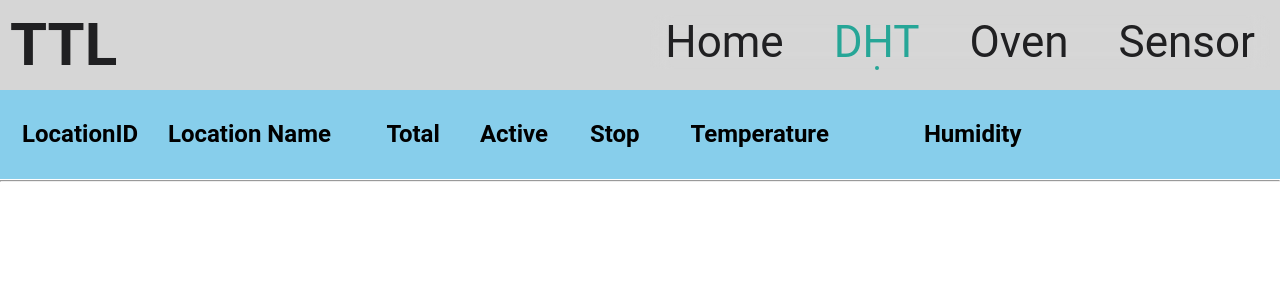
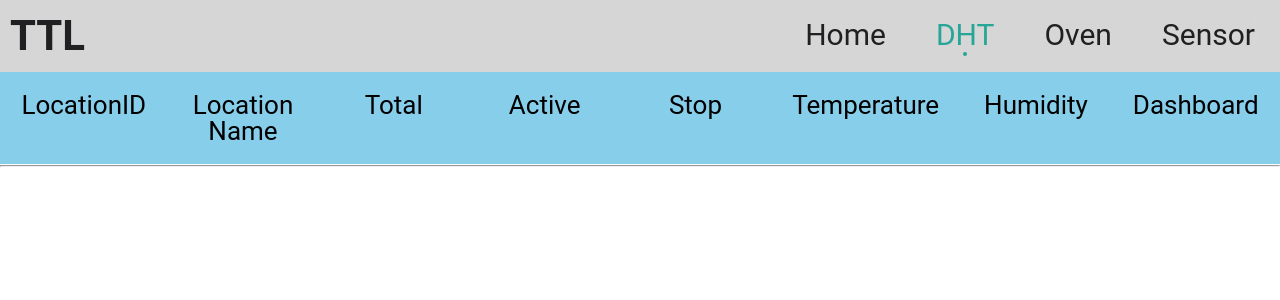
Before and after one commit to billy0705/IOT, a PHP site: page /displayDashboard in a window 1280 px wide. Shown: the top 300 px of the page. Run offline with PHP 8.4, Linux system fonts and the light colour scheme; data that the repository does not hold is empty.

Commit message:
dht sensor location not finish

```diff
--- a/css/styles.css
+++ b/css/styles.css
@@ -230,7 +230,7 @@ body {
     --ionicon-stroke-width: 35px;
 }
 
-/* main page */
+/*=============== Home ===============*/
 .choose-list {
     position: absolute;
     width: 100%;
@@ -309,6 +309,48 @@ body {
 .navbar-link.active samp{
     color: var(--orange-yellow-crayola);
 }
+
+
+/*=============== list bar ===============*/
+.list-bar {
+    /* overflow: hidden; */
+    background-color: skyblue;
+    margin: 20px 10px;;
+    /* padding: 20px 10px; */
+    font-size: var(--fs-6);
+    margin-bottom: 1px;
+}
+
+.list-item {
+    /* overflow: hidden; */
+    background-color: skyblue;
+    /* padding: 20px 10px; */
+    font-size: var(--fs-8);
+}
+
+/*=============== Sensor-location ===============*/
+
+.sensor-location {
+    display: table-row;
+    /* justify-content: space-around;
+    align-items: center; */
+    /* margin: 20px 10px; */
+}
+
+.sensor-location-locationID
+, .sensor-location-locationName
+, .sensor-location-temperature
+, .sensor-location-humidity
+, .sensor-location-dashboard
+, .sensor-location-total
+, .sensor-location-active
+, .sensor-location-stop  {
+    text-align: center;
+    display: table-cell;
+    width: 10%;
+    padding: 20px 10px;
+}
+
 
 
 /* ************************************* */
@@ -459,7 +501,7 @@ main .sensordashboard .sensordashboard-right {
 }
 
 
-@media screen and (min-width: 1200px) {
+/* @media screen and (min-width: 1200px) {
 
     :root {
         --fs-1: 60px;
@@ -475,4 +517,4 @@ main .sensordashboard .sensordashboard-right {
         padding: 15px 10px;
         justify-content: space-between;
     }
-}
+} */
--- a/displayDashboard/index.html
+++ b/displayDashboard/index.html
@@ -11,20 +11,21 @@
 		<div >
 			<main>
 			<div class="header"></div>
-			<div class="sensordashboard">
-				<a  style="display:block; width:10%; font-size:1.5em; font-weight:bold;">LocationID</a>
-				<a style="display:block; width:18%; font-size:1.5em; font-weight:bold;">Location Name</a>
-				<a style="display:block; width:8%; font-size:1.5em; font-weight:bold;">Total</a>
-				<a style="display:block; width:8%; font-size:1.5em; font-weight:bold;">Active</a>
-				<a style="display:block; width:8%; font-size:1.5em; font-weight:bold;">Stop</a>
-				<a style="display:block; width:15%; font-size:1.5em; font-weight:bold;">Temperature</a>
-				<a style="display:block; width:10px"></a>
-				<a style="display:block; width:15%; font-size:1.5em; font-weight:bold;">Humidity</a>
-				<div class="sensordashboard-right" style = "width:10%">
+			<div class="sensor-location-table" id="sensor-location-table">
+				<div class="sensor-location list-bar">
+					<a class="sensor-location-locationID">LocationID</a>
+					<a class="sensor-location-locationName">Location Name</a>
+					<a class="sensor-location-total">Total</a>
+					<a class="sensor-location-active">Active</a>
+					<a class="sensor-location-stop">Stop</a>
+					<a class="sensor-location-temperature">Temperature</a>
+					<a class="sensor-location-humidity">Humidity</a>
+					<a class="sensor-location-dashboard">Dashboard</a>
 				</div>
+				<hr>
 			</div>
-			<hr>
-			<div id="sensor-location-container"></div>
+
+			<!-- <div id="sensor-location-container"></div> -->
 			</main>
 		</div>
 
@@ -37,60 +38,54 @@
 				var divCount = data.locationCounts;
 				for (var i = 0; i < divCount; i++) {
 					var div = document.createElement('div');
-					div.className = 'sensordashboard'
+					div.className = 'sensor-location list-item'
 					var a = document.createElement('a');
-					a.style = 'display:block; width:10%; font-size:1em;;'
 					a.textContent = data.locationLists[i].locationID;
+					a.className= 'sensor-location-locationID';
 					div.appendChild(a);
 					var a = document.createElement('a');
-					a.style = 'display:block; width:18%; font-size:1em;'
 					a.textContent = data.locationLists[i].locationName;
+					a.className= 'sensor-location-locationName';
 					div.appendChild(a);
 					var a = document.createElement('a');
-					a.style = 'display:block; width:8%; font-size:1em;'
 					a.textContent = data.locationLists[i].total;
+					a.className= 'sensor-location-total';
 					div.appendChild(a);
 					var a = document.createElement('a');
-					a.style = 'display:block; width:8%; font-size:1em;'
 					a.textContent = data.locationLists[i].active;
+					a.className= 'sensor-location-active';
 					div.appendChild(a);
 					var a = document.createElement('a');
-					a.style = 'display:block; width:8%; font-size:1em;'
 					a.textContent = data.locationLists[i].stop;
+					a.className= 'sensor-location-stop';
 					div.appendChild(a);
 					var a = document.createElement('a');
-					a.style = 'display:block; width:15%; font-size:1em;'
 					a.textContent = data.locationLists[i].temperature;
+					a.className= 'sensor-location-temperature';
 					if (data.locationLists[i].tStatus != 0) {
-						a.className = 'down';
+						a.addClass = 'down';
 					}
 					else {
-						a.className = 'active';
+						a.addClass = 'active';
 					}
 					div.appendChild(a);
 					var a = document.createElement('a');
-					a.style = 'display:block; width:10px; font-size:1em;'
+					a.textContent = data.locationLists[i].humidity;
+					a.className= 'sensor-location-humidity';
+					if (data.locationLists[i].hStatus != 0) {
+						a.addClass = 'down';
+					}
+					else {
+						a.addClass = 'active';
+					}
 					div.appendChild(a);
 					var a = document.createElement('a');
-					a.style = 'display:block; width:15%; font-size:1em;'
-					a.textContent = data.locationLists[i].humidity;
-					if (data.locationLists[i].hStatus != 0) {
-						a.className = 'down';
-					}
-					else {
-						a.className = 'active';
-					}
-					div.appendChild(a);
-					var div_right = document.createElement('div');
-					div_right.className = 'sensordashboard-right'
-						var a = document.createElement('a');
-						a.href = './locationStatusBoard/locationStatusBoard.php?locationid=' + data.locationLists[i].locationID;
-						a.className = 'modify';
-						a.textContent = 'DashBoard';
-						div_right.appendChild(a)
-					div.appendChild(div_right);
-					document.getElementById('sensor-location-container').appendChild(div);
-					document.getElementById('sensor-location-container').appendChild(document.createElement('hr'));
+					a.href = './locationStatusBoard/locationStatusBoard.php?locationid=' + data.locationLists[i].locationID;
+					a.className = 'sensor-location-dashboard'
+					a.textContent = 'DashBoard';
+					div.appendChild(a)
+					document.getElementById('sensor-location-table').appendChild(div);
+					document.getElementById('sensor-location-table').appendChild(document.createElement('hr'));
 				}
 			});
 	</script>
```
